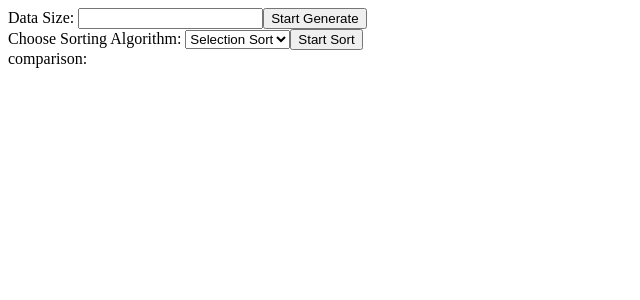
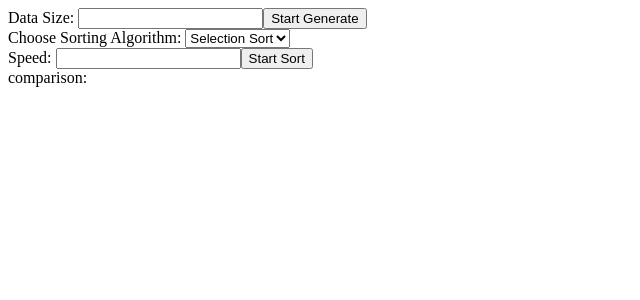
Before and after one commit to makaronma/sorting-algo-visualizer, a React (Create React App) app: page / in a window 1280 px wide. Shown: the top 300 px of the page, without its empty margins (0-640 px from the left). Built offline with nearby package versions, Linux system fonts and the light colour scheme.

Commit message:
test speed

```diff
--- a/src/components/ControlPanel.js
+++ b/src/components/ControlPanel.js
@@ -6,6 +6,7 @@ const ControlPanel = ({ dataset, setDataSet }) => {
   // --------------States--------------
   // Define Size of Data Set in text box
   const dataSizeRef = useRef();
+  const speedRef = useRef();
   const [algoChoice, setAlgoChoice] = useState("selectionSort");
   const [order, setOrder] = useState();
   const [count, setCount] = useState(0);
@@ -21,7 +22,7 @@ const ControlPanel = ({ dataset, setDataSet }) => {
       setSortBtnEnable(true);
       return;
     }
-    const visualizerInterval = setInterval(() => animate(), 40);
+    const visualizerInterval = setInterval(() => animate(), speedRef.current.value);
 
     return () => clearInterval(visualizerInterval);
   });
@@ -146,7 +147,9 @@ const ControlPanel = ({ dataset, setDataSet }) => {
           <option value="bubbleSort">Bubble Sort</option>
           <option value="insertionSort">Insertion Sort</option>
         </select>
-
+      </div>
+      <div>
+        Speed: <input type="number" ref={speedRef} />
         <button onClick={handleSortBtnClick} disabled={!sortBtnEnable}>
           Start Sort
         </button>
```
